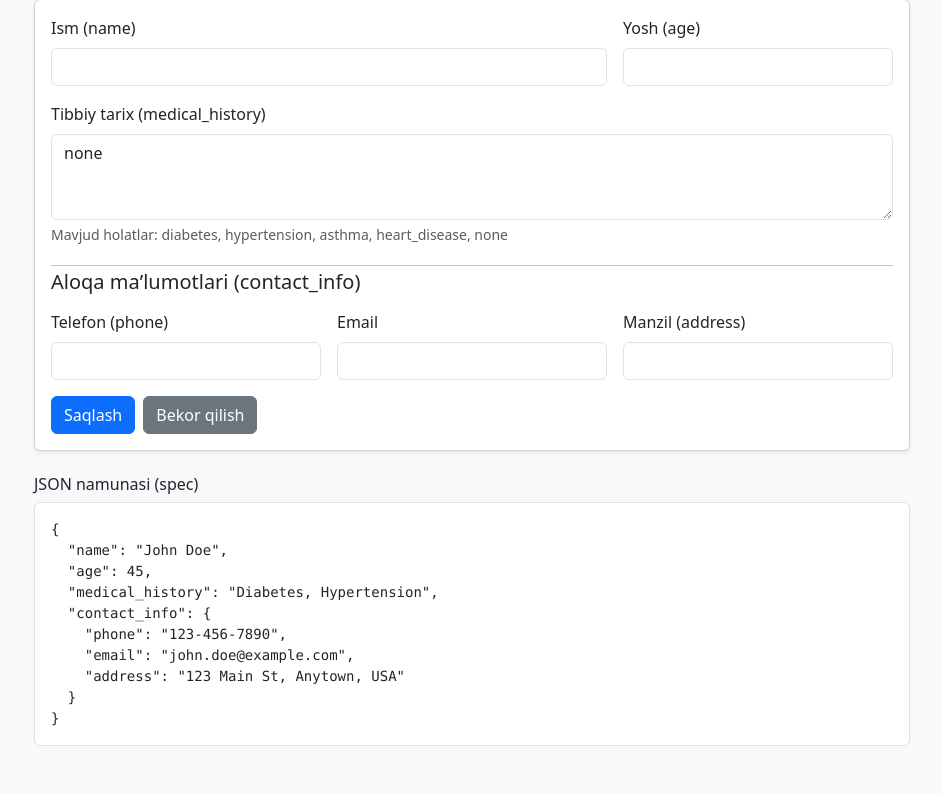
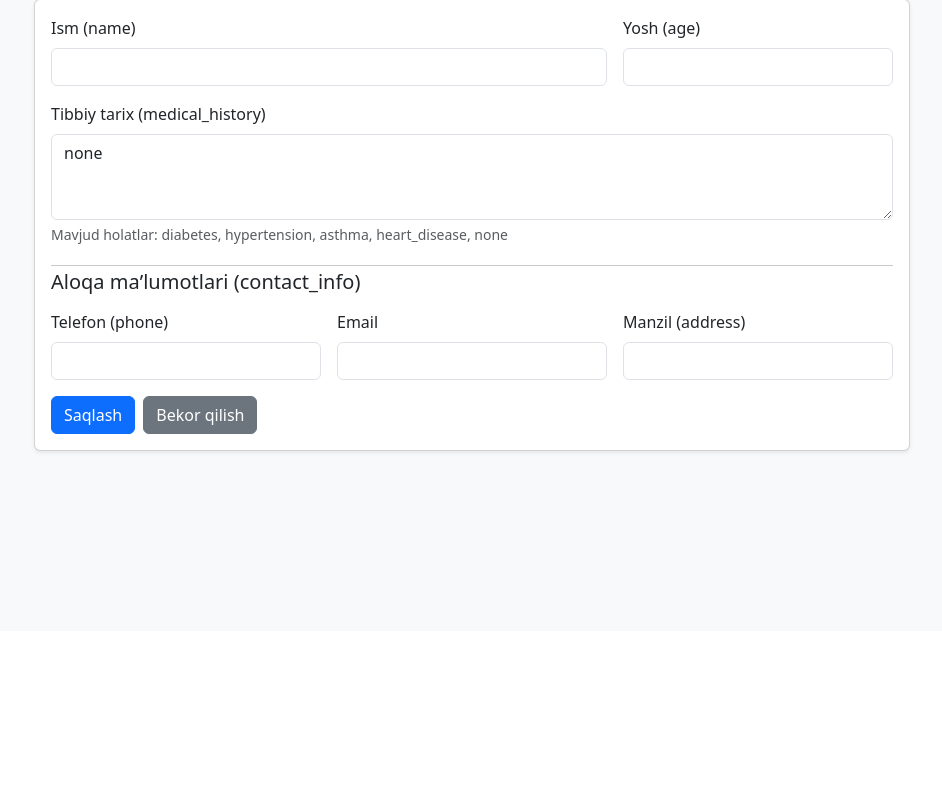
Before and after one commit to qodirovabdulazizjon/practicum-health-care-app, a Node server app: page /patients/new in a window 1280 px wide. Shown: the part 169-963 px from the top of the page, without its empty margins (168-1110 px from the left). After the commit the page ends 623 px from the top, so only its background shows below. Run offline with Node 20, Linux system fonts and the light colour scheme; some libraries are stand-ins or nearby versions.

Commit message:
Remove json

```diff
--- a/views/patients/form.ejs
+++ b/views/patients/form.ejs
@@ -49,19 +49,5 @@
       </form>
     </div>
   </div>
-
-  <div class="mt-4">
-    <h2 class="h6">JSON namunasi (spec)</h2>
-    <pre class="bg-white border rounded p-3 small mb-0">{
-  "name": "John Doe",
-  "age": 45,
-  "medical_history": "Diabetes, Hypertension",
-  "contact_info": {
-    "phone": "123-456-7890",
-    "email": "john.doe@example.com",
-    "address": "123 Main St, Anytown, USA"
-  }
-}</pre>
-  </div>
 </div>
 <%- include('../partials/footer') %>
```
